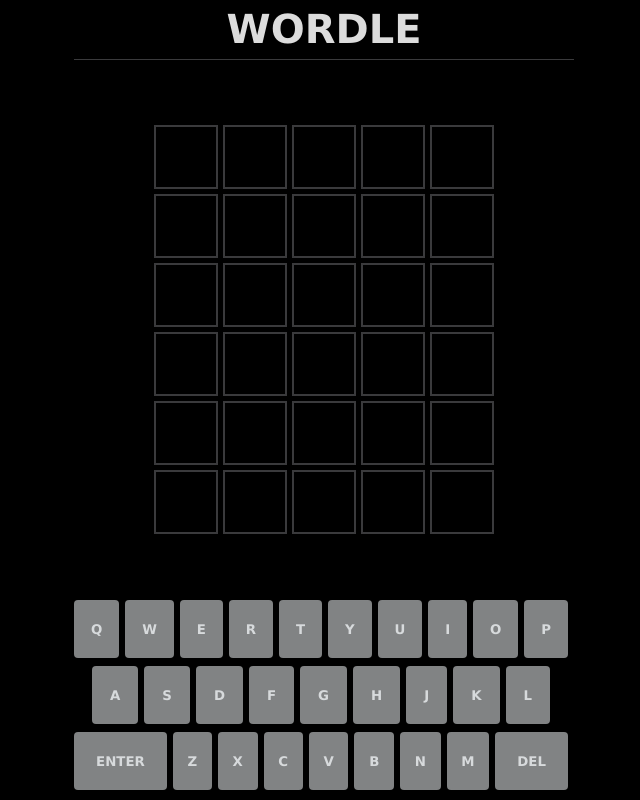
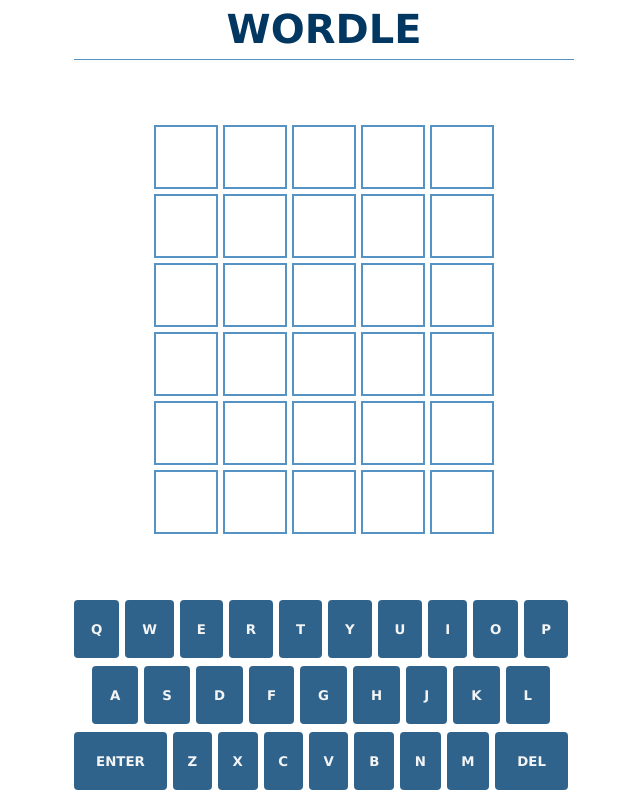
Before and after one commit to Project-Reinspire/Phase2-Wordle, a plain HTML site: page index.html in a window 1280 px wide. Shown: the whole page, without its empty margins (316-956 px from the left). Drawn offline with nearby package versions, Linux system fonts and the light colour scheme.

Commit message:
Update styles.css

```diff
--- a/css/styles.css
+++ b/css/styles.css
@@ -12,7 +12,7 @@ body {
 
 #container {
   display: flex;
-  background-color: black;
+  background-color: white;
   height: 100%;
   align-items: center;
   flex-direction: column;
@@ -27,11 +27,11 @@ body {
 }
 
 header {
-  border-bottom: 1px solid rgb(58, 58, 60);
+  border-bottom: 1px solid rgb(85, 147, 196);
 }
 
 .title {
-  color: gainsboro;
+  color: rgb(2, 55, 97);
   font-size: 2.5rem;
   font-weight: bold;
   margin: 0.4rem 0 0.4rem 0;
@@ -57,12 +57,12 @@ header {
 }
 
 .square {
-  border: 2px solid rgb(58, 58, 60);
+  border: 2px solid rgb(85, 147, 196);
   min-width: 60px;
   min-height: 60px;
   font-size: 50px;
   font-weight: bold;
-  color: gainsboro;
+  color: rgb(48, 99, 139);
   text-transform: uppercase;
 
   display: flex;
@@ -89,8 +89,8 @@ header {
   padding: 0;
   height: 58px;
   cursor: pointer;
-  background-color: rgb(129, 131, 132);
-  color: rgb(215, 218, 220);
+  background-color: rgb(48, 99, 139);
+  color: rgb(242, 244, 245);
   flex-grow: 1;
   text-transform: uppercase;
   margin-right: 6px;
```
